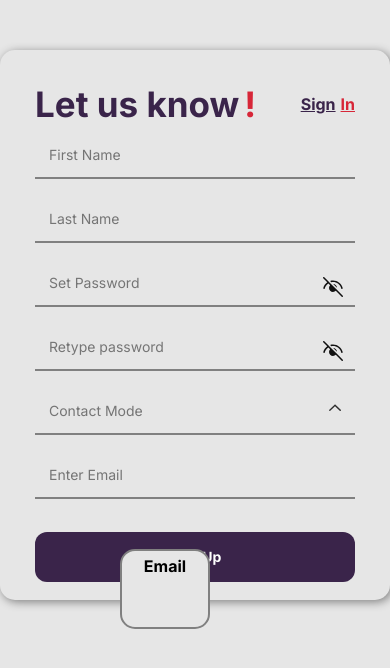
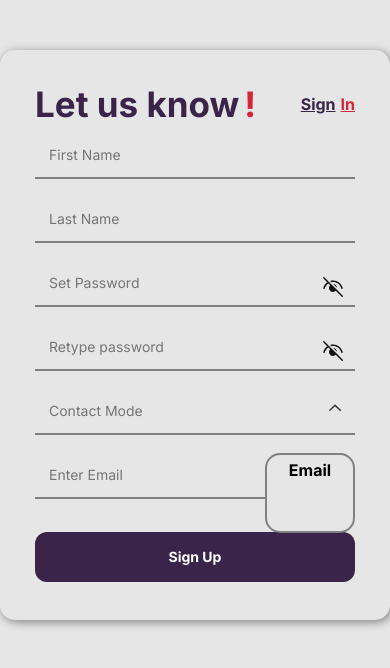
Before and after one commit to jaswant2111058/HighwayDelite_Client_app, a React (Vite) app: page /signup in a window 390 px wide. Both pictures are taken after a click on the element 335 px from the left and 415 px from the top of the page. Shown: the top 668 px of the page. Built offline with nearby package versions, Linux system fonts and the light colour scheme.

Commit message:
making mobile adjustment

```diff
--- a/src/pages/SignUp/index.scss
+++ b/src/pages/SignUp/index.scss
@@ -41,12 +41,16 @@
 
         @media (max-width: 980px) {
             width: 400px;
-            height: 550px;
+            height: 570px;
         }
 
         @media (max-width: 380px) {
             width: 320px;
             height: 550px;
+        }
+        @media (max-width: 278px) {
+            width: 320px;
+            height: 580px;
         }
 
         &__form-header {
@@ -91,8 +95,8 @@
     display: flex;
     justify-content: center;
     position: absolute;
-    bottom: 215px;
-    right: 180px;
+
+    right: 0;
     background-color: #E6E6E6;
     z-index: 2;
 
--- a/src/pages/SignUp/index.tsx
+++ b/src/pages/SignUp/index.tsx
@@ -15,7 +15,7 @@ import { STATUS } from "../../utils/constants";
 const SignUp: FC = () => {
 
     const naviagte = useNavigate()
-    const { signup } = useAuthStore() as IAuthStore
+    const { signup, isLoading } = useAuthStore() as IAuthStore
 
     const [firstName, setFirstName] = useState("")
     const [lastName, setLastName] = useState("")
@@ -81,19 +81,7 @@ const SignUp: FC = () => {
 
                 </div>
                 <div>
-                    {contactMode &&
-                        <>
-                            <div className="selectBox">
-                                <div className="selectBox__email"
-                                    onClick={() => {
-                                        setContactModeValue("Email")
-                                        setContactMode(false)
-                                    }}>
-                                    Email
-                                </div>
-                            </div>
-                        </>
-                    }
+
 
                     <InputField
                         type="text"
@@ -136,6 +124,9 @@ const SignUp: FC = () => {
                             setRePassword(e.target.value); // Corrected spelling of 'target'
                         }}
                     />
+                    <div style={{
+                        position:"relative"
+                    }}>
                         <InputField
                             type="text"
                             placeholder="Contact Mode"
@@ -145,6 +136,20 @@ const SignUp: FC = () => {
                             onChange={(e) => { console.log(e.target.value) }}
                             disabled
                         />
+                        {contactMode &&
+                            <>
+                                <div className="selectBox">
+                                    <div className="selectBox__email"
+                                        onClick={() => {
+                                            setContactModeValue("Email")
+                                            setContactMode(false)
+                                        }}>
+                                        Email
+                                    </div>
+                                </div>
+                            </>
+                        }
+                    </div>
                     <InputField
                         type="text"
                         placeholder="Enter Email"
@@ -159,7 +164,7 @@ const SignUp: FC = () => {
                         value="Sign Up"
                         onClick={handleSignUp}
                         className="continue-btn"
-                        isLoading={false}
+                        isLoading={isLoading}
                         type={IButtonType.DARK}
                     />
                 </div>
```
Lines whose indentation alone changed are shown as unchanged.
